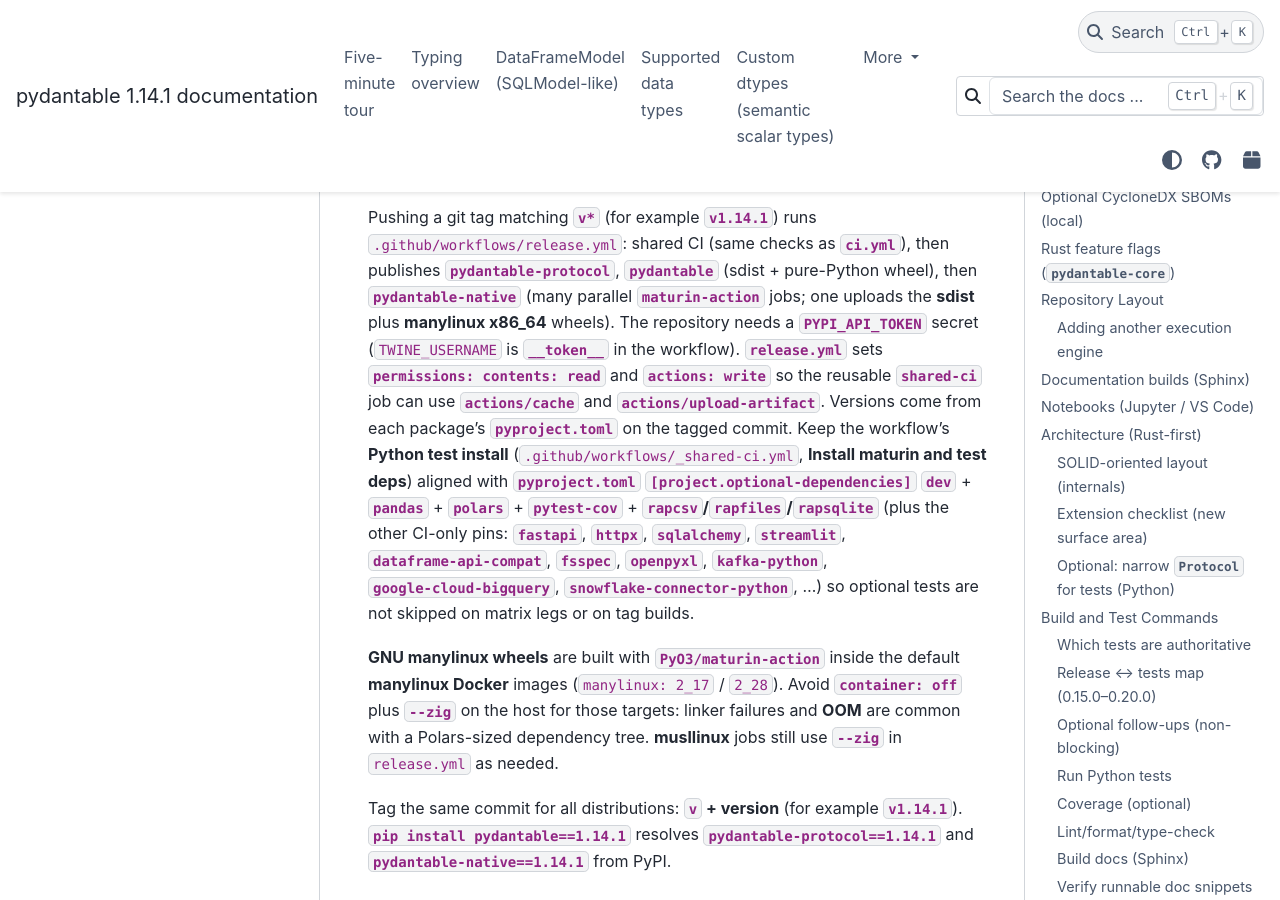
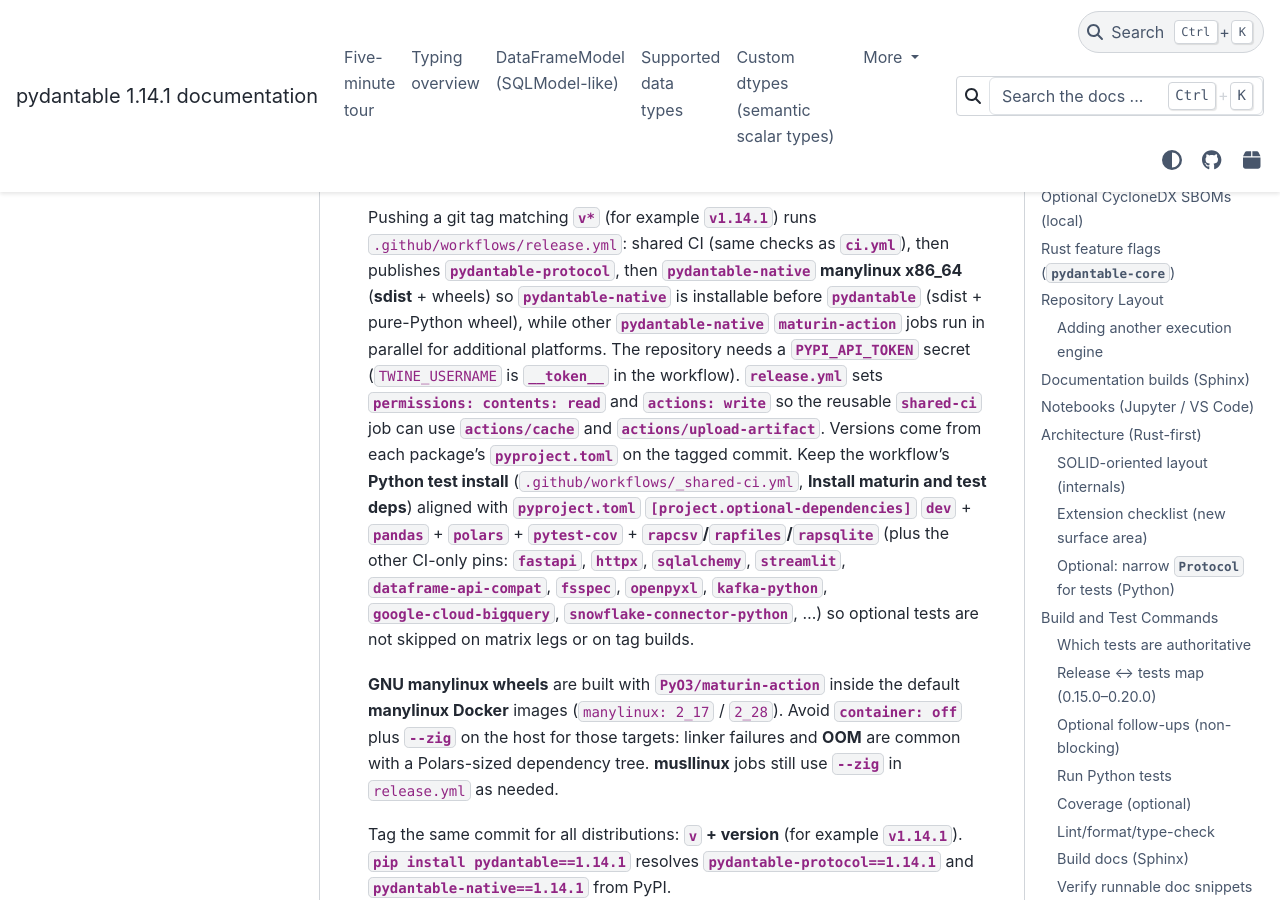
Before and after one commit to eddiethedean/pydantable, a Sphinx documentation site: the page built from docs/DEVELOPER.md, in a window 1280 px wide and 900 px high, scrolled down 18719 px. Built offline with Sphinx 7.4.7 and the PyData theme 0.15.4, drawn with Linux system fonts in a browser that asks for light colours; the version number is read from the project's files by our own code.

Commit message:
ci(docs): gate pydantable PyPI on native manylinux sdist
Publish pydantable only after pydantable-native manylinux x86_64 (sdist +
wheels) so pip can resolve the strict native pin. Document order in
DEVELOPER; set CHANGELOG 1.14.1 date to 2026-04-03.

```diff
--- a/docs/DEVELOPER.md
+++ b/docs/DEVELOPER.md
@@ -466,7 +466,7 @@
 
 ### Publishing (PyPI)
 
-Pushing a git tag matching **`v*`** (for example **`v1.14.1`**) runs `.github/workflows/release.yml`: shared CI (same checks as **`ci.yml`**), then publishes **`pydantable-protocol`**, **`pydantable`** (sdist + pure-Python wheel), then **`pydantable-native`** (many parallel **`maturin-action`** jobs; one uploads the **sdist** plus **manylinux x86_64** wheels). The repository needs a **`PYPI_API_TOKEN`** secret (`TWINE_USERNAME` is **`__token__`** in the workflow). **`release.yml`** sets **`permissions: contents: read`** and **`actions: write`** so the reusable **`shared-ci`** job can use **`actions/cache`** and **`actions/upload-artifact`**. Versions come from each package’s **`pyproject.toml`** on the tagged commit. Keep the workflow’s **Python test install** (`.github/workflows/_shared-ci.yml`, **Install maturin and test deps**) aligned with **`pyproject.toml`** **`[project.optional-dependencies]`** **`dev`** + **`pandas`** + **`polars`** + **`pytest-cov`** + **`rapcsv`/`rapfiles`/`rapsqlite`** (plus the other CI-only pins: **`fastapi`**, **`httpx`**, **`sqlalchemy`**, **`streamlit`**, **`dataframe-api-compat`**, **`fsspec`**, **`openpyxl`**, **`kafka-python`**, **`google-cloud-bigquery`**, **`snowflake-connector-python`**, …) so optional tests are not skipped on matrix legs or on tag builds.
+Pushing a git tag matching **`v*`** (for example **`v1.14.1`**) runs `.github/workflows/release.yml`: shared CI (same checks as **`ci.yml`**), then publishes **`pydantable-protocol`**, then **`pydantable-native`** **manylinux x86_64** (**sdist** + wheels) so **`pydantable-native`** is installable before **`pydantable`** (sdist + pure-Python wheel), while other **`pydantable-native`** **`maturin-action`** jobs run in parallel for additional platforms. The repository needs a **`PYPI_API_TOKEN`** secret (`TWINE_USERNAME` is **`__token__`** in the workflow). **`release.yml`** sets **`permissions: contents: read`** and **`actions: write`** so the reusable **`shared-ci`** job can use **`actions/cache`** and **`actions/upload-artifact`**. Versions come from each package’s **`pyproject.toml`** on the tagged commit. Keep the workflow’s **Python test install** (`.github/workflows/_shared-ci.yml`, **Install maturin and test deps**) aligned with **`pyproject.toml`** **`[project.optional-dependencies]`** **`dev`** + **`pandas`** + **`polars`** + **`pytest-cov`** + **`rapcsv`/`rapfiles`/`rapsqlite`** (plus the other CI-only pins: **`fastapi`**, **`httpx`**, **`sqlalchemy`**, **`streamlit`**, **`dataframe-api-compat`**, **`fsspec`**, **`openpyxl`**, **`kafka-python`**, **`google-cloud-bigquery`**, **`snowflake-connector-python`**, …) so optional tests are not skipped on matrix legs or on tag builds.
 
 **GNU manylinux wheels** are built with **`PyO3/maturin-action`** inside the default **manylinux Docker** images (`manylinux: 2_17` / `2_28`). Avoid **`container: off`** plus **`--zig`** on the host for those targets: linker failures and **OOM** are common with a Polars-sized dependency tree. **musllinux** jobs still use **`--zig`** in `release.yml` as needed.
 
```
Also changed, not shown: docs/CHANGELOG.md (+1 -1 lines), 1 other file.
